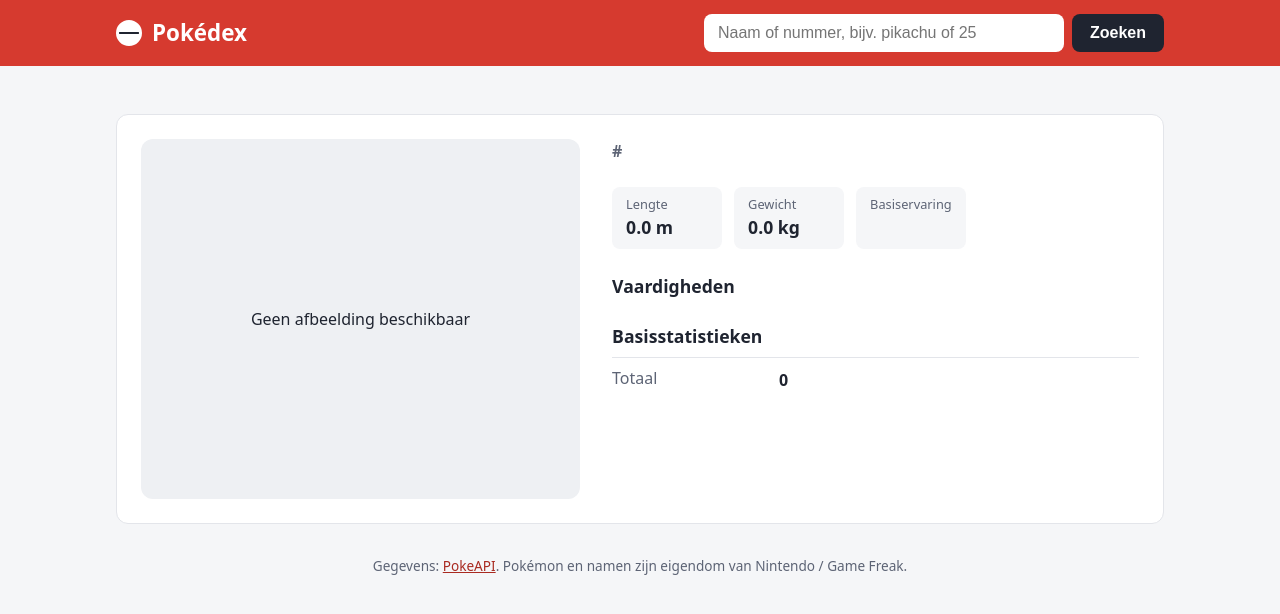
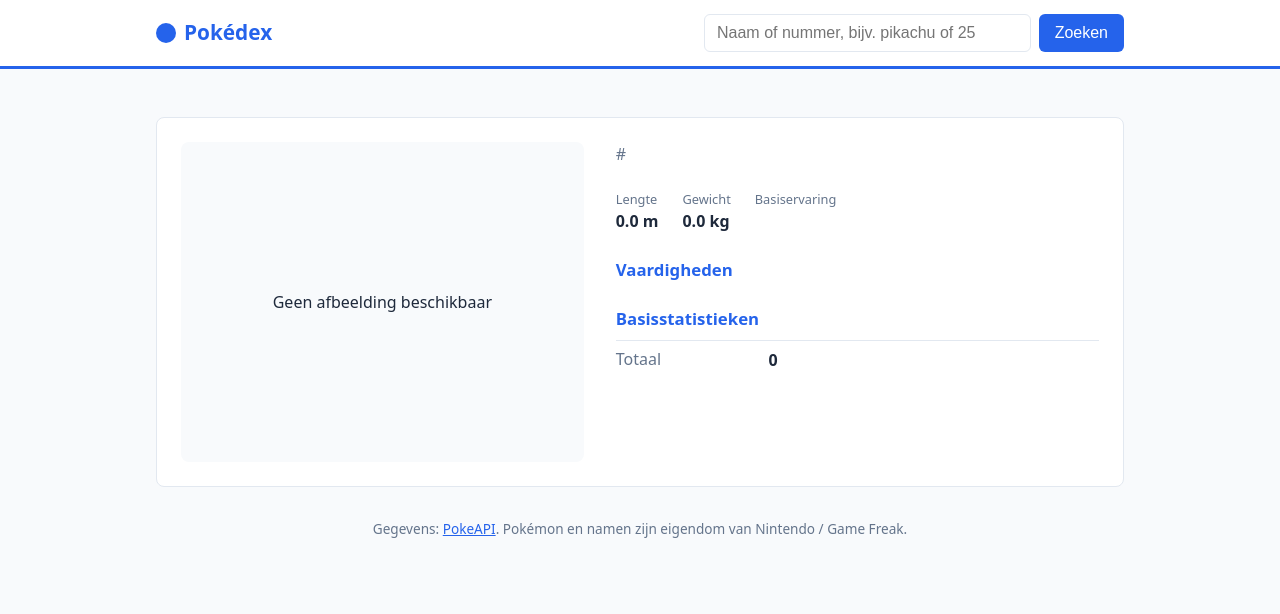
Before and after one commit to Quintda1/pokedex, a Flask app: page /pokemon/1 in a window 1280 px wide. Shown: the top 614 px of the page. Run offline with Flask 3, Linux system fonts and the light colour scheme.

Commit message:
Nieuwe opmaak: licht en simpel (wit en blauw)

```diff
--- a/static/css/style.css
+++ b/static/css/style.css
@@ -1,15 +1,14 @@
-/* Stijl van de Pokédex-website.
-   Kleuren staan als variabelen bovenaan, zodat ze op één plek aan te passen zijn. */
+/* Opmaak van de Pokédex-website: licht en simpel (wit en blauw).
+   De kleuren staan bovenaan als variabelen, zodat je ze makkelijk kunt aanpassen. */
 
 :root {
-  --red: #d63a2f;
-  --red-dark: #a92a21;
-  --ink: #1f2430;
-  --muted: #5d6475;
-  --line: #e3e5ea;
-  --bg: #f5f6f8;
-  --card: #ffffff;
-  --radius: 12px;
+  --blue: #2563eb;
+  --blue-dark: #1d4ed8;
+  --text: #1e293b;
+  --grey: #64748b;
+  --line: #e2e8f0;
+  --bg: #f8fafc;
+  --white: #ffffff;
 }
 
 * { box-sizing: border-box; }
@@ -17,137 +16,131 @@
 body {
   margin: 0;
   font-family: system-ui, -apple-system, "Segoe UI", Roboto, sans-serif;
-  color: var(--ink);
+  color: var(--text);
   background: var(--bg);
   line-height: 1.5;
 }
 
-a { color: var(--red-dark); }
+a { color: var(--blue); }
 
-.container { max-width: 1080px; margin: 0 auto; padding: 0 16px; }
+.container { max-width: 1000px; margin: 0 auto; padding: 0 16px; }
 
+/* Verborgen tekst voor schermlezers */
 .visually-hidden {
   position: absolute; width: 1px; height: 1px; overflow: hidden;
   clip: rect(0 0 0 0); white-space: nowrap;
 }
 
-/* ---------- Header met zoekbalk ---------- */
-.site-header { background: var(--red); color: #fff; margin-bottom: 32px; }
+/* ---------- Bovenbalk met zoekveld ---------- */
+.site-header {
+  background: var(--white);
+  border-bottom: 3px solid var(--blue);
+  margin-bottom: 32px;
+}
 .header-inner {
   display: flex; align-items: center; justify-content: space-between;
   gap: 16px; padding-top: 14px; padding-bottom: 14px; flex-wrap: wrap;
 }
 .logo {
-  color: #fff; text-decoration: none; font-weight: 700; font-size: 1.4rem;
-  display: flex; align-items: center; gap: 10px;
+  color: var(--blue); text-decoration: none; font-weight: 700; font-size: 1.3rem;
+  display: flex; align-items: center; gap: 8px;
 }
 .logo-ball {
-  width: 26px; height: 26px; border-radius: 50%; border: 3px solid #fff;
-  background: linear-gradient(#fff 0 44%, var(--ink) 44% 56%, #fff 56%);
+  width: 20px; height: 20px; border-radius: 50%; background: var(--blue);
 }
-.search { display: flex; gap: 8px; flex: 1; max-width: 460px; }
+.search { display: flex; gap: 8px; flex: 1; max-width: 420px; }
 .search input {
-  flex: 1; min-width: 0; padding: 10px 14px; border: 0; border-radius: 8px; font-size: 1rem;
+  flex: 1; min-width: 0; padding: 9px 12px; font-size: 1rem;
+  border: 1px solid var(--line); border-radius: 6px;
 }
+.search input:focus { outline: 2px solid var(--blue); border-color: var(--blue); }
 .search button, .button {
-  padding: 10px 18px; border: 0; border-radius: 8px; font-weight: 600; font-size: 1rem;
-  background: var(--ink); color: #fff; cursor: pointer; text-decoration: none; display: inline-block;
+  padding: 9px 16px; border: 0; border-radius: 6px; font-size: 1rem;
+  background: var(--blue); color: #fff; cursor: pointer; text-decoration: none; display: inline-block;
 }
-.search button:hover, .button:hover { background: #000; }
+.search button:hover, .button:hover { background: var(--blue-dark); }
 
 /* ---------- Meldingen ---------- */
-.alert { padding: 12px 16px; border-radius: 8px; border: 1px solid var(--line); background: #fff; }
-.alert-warning { border-color: #e8b33a; background: #fff7e3; }
-.alert-info { border-color: #8fb3e8; background: #eef4fd; }
+.alert { padding: 12px 16px; border-radius: 6px; border: 1px solid var(--line); background: var(--white); }
+.alert-warning { border-color: #facc15; background: #fefce8; }
+.alert-info { border-color: #93c5fd; background: #eff6ff; }
 
-/* ---------- Overzicht (raster met kaartjes) ---------- */
-.intro p { color: var(--muted); margin-top: -8px; }
+/* ---------- Overzicht met kaartjes ---------- */
+.intro p { color: var(--grey); margin-top: -8px; }
 .grid {
   list-style: none; padding: 0; margin: 24px 0;
-  display: grid; gap: 16px; grid-template-columns: repeat(auto-fill, minmax(150px, 1fr));
+  display: grid; gap: 12px; grid-template-columns: repeat(auto-fill, minmax(140px, 1fr));
 }
 .card {
-  display: flex; flex-direction: column; align-items: center; padding: 14px;
-  background: var(--card); border: 1px solid var(--line); border-radius: var(--radius);
-  text-decoration: none; color: var(--ink); transition: transform .12s, box-shadow .12s;
+  display: flex; flex-direction: column; align-items: center; padding: 12px;
+  background: var(--white); border: 1px solid var(--line); border-radius: 8px;
+  text-decoration: none; color: var(--text);
 }
-.card:hover { transform: translateY(-3px); box-shadow: 0 6px 18px rgba(0,0,0,.08); }
-.card img { width: 120px; height: 120px; object-fit: contain; }
-.card-number { color: var(--muted); font-size: .85rem; }
+.card:hover { border-color: var(--blue); }
+.card img { width: 100px; height: 100px; object-fit: contain; }
+.card-number { color: var(--grey); font-size: .85rem; }
 .card-name { font-weight: 600; text-align: center; }
 
 .pagination {
   display: flex; justify-content: center; align-items: center; gap: 20px; margin: 8px 0 32px;
 }
-.pagination .disabled { color: #b0b4bd; }
+.pagination .disabled { color: #cbd5e1; }
 
-/* ---------- Detailpagina ---------- */
+/* ---------- Pagina van één Pokémon ---------- */
 .neighbours { display: flex; justify-content: space-between; margin-bottom: 16px; }
 .detail {
-  display: grid; grid-template-columns: minmax(0, 1fr) minmax(0, 1.2fr); gap: 32px;
-  background: var(--card); border: 1px solid var(--line); border-radius: var(--radius); padding: 24px;
+  display: grid; grid-template-columns: 1fr 1.2fr; gap: 32px;
+  background: var(--white); border: 1px solid var(--line); border-radius: 8px; padding: 24px;
 }
 .detail-image {
-  border-radius: var(--radius); display: flex; align-items: center; justify-content: center;
-  min-height: 360px; background: #eef0f3; align-self: start;
+  display: flex; align-items: center; justify-content: center; align-self: start;
+  background: var(--bg); border-radius: 8px; min-height: 320px;
 }
-.detail-image img { width: 100%; max-width: 320px; height: auto; }
-.detail-number { color: var(--muted); margin: 0; font-weight: 600; }
-.detail h1 { margin: 0; font-size: 2.2rem; }
-.genus { margin: 0 0 8px; color: var(--muted); }
-.description { font-size: 1.05rem; }
-.detail h2 { font-size: 1.1rem; margin: 24px 0 8px; }
+.detail-image img { width: 100%; max-width: 300px; height: auto; }
+.detail-number { color: var(--grey); margin: 0; }
+.detail h1 { margin: 0; font-size: 2rem; }
+.genus { margin: 0 0 8px; color: var(--grey); }
+.detail h2 { font-size: 1.05rem; margin: 24px 0 8px; color: var(--blue); }
 
-.types { list-style: none; padding: 0; display: flex; gap: 8px; margin: 8px 0; }
+.types { list-style: none; padding: 0; display: flex; gap: 6px; margin: 8px 0; }
 .type {
-  padding: 3px 12px; border-radius: 999px; color: #fff; font-size: .9rem; font-weight: 600;
-  background: #888;
+  padding: 2px 10px; border-radius: 4px; color: #fff; font-size: .85rem; background: var(--grey);
 }
 
-.facts { display: flex; gap: 12px; margin: 16px 0 0; flex-wrap: wrap; }
-.facts div { background: var(--bg); border-radius: 8px; padding: 8px 14px; min-width: 110px; }
-.facts dt { font-size: .8rem; color: var(--muted); }
-.facts dd { margin: 0; font-weight: 700; font-size: 1.1rem; }
+.facts { display: flex; gap: 24px; margin: 16px 0 0; flex-wrap: wrap; }
+.facts dt { font-size: .8rem; color: var(--grey); }
+.facts dd { margin: 0; font-weight: 600; }
 
 .abilities { padding-left: 20px; margin: 0; }
-.badge {
-  font-size: .75rem; background: var(--bg); border: 1px solid var(--line);
-  border-radius: 999px; padding: 1px 8px; color: var(--muted);
-}
+.badge { font-size: .75rem; color: var(--grey); }
 
 .stats { width: 100%; border-collapse: collapse; }
-.stats th { text-align: left; font-weight: 500; color: var(--muted); width: 140px; padding: 4px 0; }
-.stats .stat-value { width: 48px; font-weight: 700; text-align: right; padding-right: 12px; }
-.stats meter { width: 100%; height: 12px; }
-.stats meter::-webkit-meter-bar { background: var(--bg); border: 0; border-radius: 6px; height: 12px; }
-.stats meter::-webkit-meter-optimum-value { background: var(--red); border-radius: 6px; }
-.stats meter::-moz-meter-bar { background: var(--red); border-radius: 6px; }
-.stat-total th, .stat-total td { border-top: 1px solid var(--line); padding-top: 8px; }
+.stats th { text-align: left; font-weight: normal; color: var(--grey); width: 130px; padding: 3px 0; }
+.stats .stat-value { width: 44px; font-weight: 600; text-align: right; padding-right: 12px; }
+.stats meter { width: 100%; height: 10px; }
+.stats meter::-webkit-meter-bar { background: var(--line); border: 0; border-radius: 5px; height: 10px; }
+.stats meter::-webkit-meter-optimum-value { background: var(--blue); border-radius: 5px; }
+.stats meter::-moz-meter-bar { background: var(--blue); border-radius: 5px; }
+.stat-total th, .stat-total td { border-top: 1px solid var(--line); padding-top: 6px; }
 
 /* ---------- Foutpagina ---------- */
 .error { text-align: center; padding: 48px 0; }
-.error-code { font-size: 4rem; font-weight: 800; color: var(--red); margin: 0; }
+.error-code { font-size: 3.5rem; font-weight: 700; color: var(--blue); margin: 0; }
 
-.site-footer { color: var(--muted); font-size: .85rem; padding: 32px 16px; text-align: center; }
+.site-footer { color: var(--grey); font-size: .85rem; padding: 32px 16px; text-align: center; }
 
-/* ---------- Typekleuren ---------- */
-.type-normal { background: #9fa19f; }   .type-fire { background: #e62829; }
-.type-water { background: #2980ef; }    .type-grass { background: #3fa129; }
-.type-electric { background: #d9a400; } .type-ice { background: #3dcef3; }
-.type-fighting { background: #ff8000; } .type-poison { background: #9141cb; }
-.type-ground { background: #915121; }   .type-flying { background: #81b9ef; }
-.type-psychic { background: #ef4179; }  .type-bug { background: #91a119; }
-.type-rock { background: #afa981; }     .type-ghost { background: #704170; }
-.type-dragon { background: #5060e1; }   .type-dark { background: #624d4e; }
-.type-steel { background: #60a1b8; }    .type-fairy { background: #ef70ef; }
+/* ---------- Kleuren van de types ---------- */
+.type-normal { background: #9ca3af; }   .type-fire { background: #ef4444; }
+.type-water { background: #3b82f6; }    .type-grass { background: #22c55e; }
+.type-electric { background: #eab308; } .type-ice { background: #22d3ee; }
+.type-fighting { background: #f97316; } .type-poison { background: #a855f7; }
+.type-ground { background: #a16207; }   .type-flying { background: #60a5fa; }
+.type-psychic { background: #ec4899; }  .type-bug { background: #84cc16; }
+.type-rock { background: #a8a29e; }     .type-ghost { background: #7c3aed; }
+.type-dragon { background: #6366f1; }   .type-dark { background: #57534e; }
+.type-steel { background: #64748b; }    .type-fairy { background: #f472b6; }
 
-/* Lichte achtergrond achter de afbeelding, passend bij het eerste type. */
-.type-bg-fire { background: #fde5e2; }  .type-bg-water { background: #e2eefd; }
-.type-bg-grass { background: #e4f4df; } .type-bg-electric { background: #fdf4d6; }
-.type-bg-psychic { background: #fde3ec; } .type-bg-poison { background: #f0e4f8; }
-.type-bg-dragon { background: #e5e8fb; }  .type-bg-bug { background: #eff2d9; }
-
-/* ---------- Mobiel ---------- */
+/* ---------- Telefoon ---------- */
 @media (max-width: 720px) {
   .detail { grid-template-columns: 1fr; padding: 16px; }
   .detail-image { min-height: 220px; }
```
